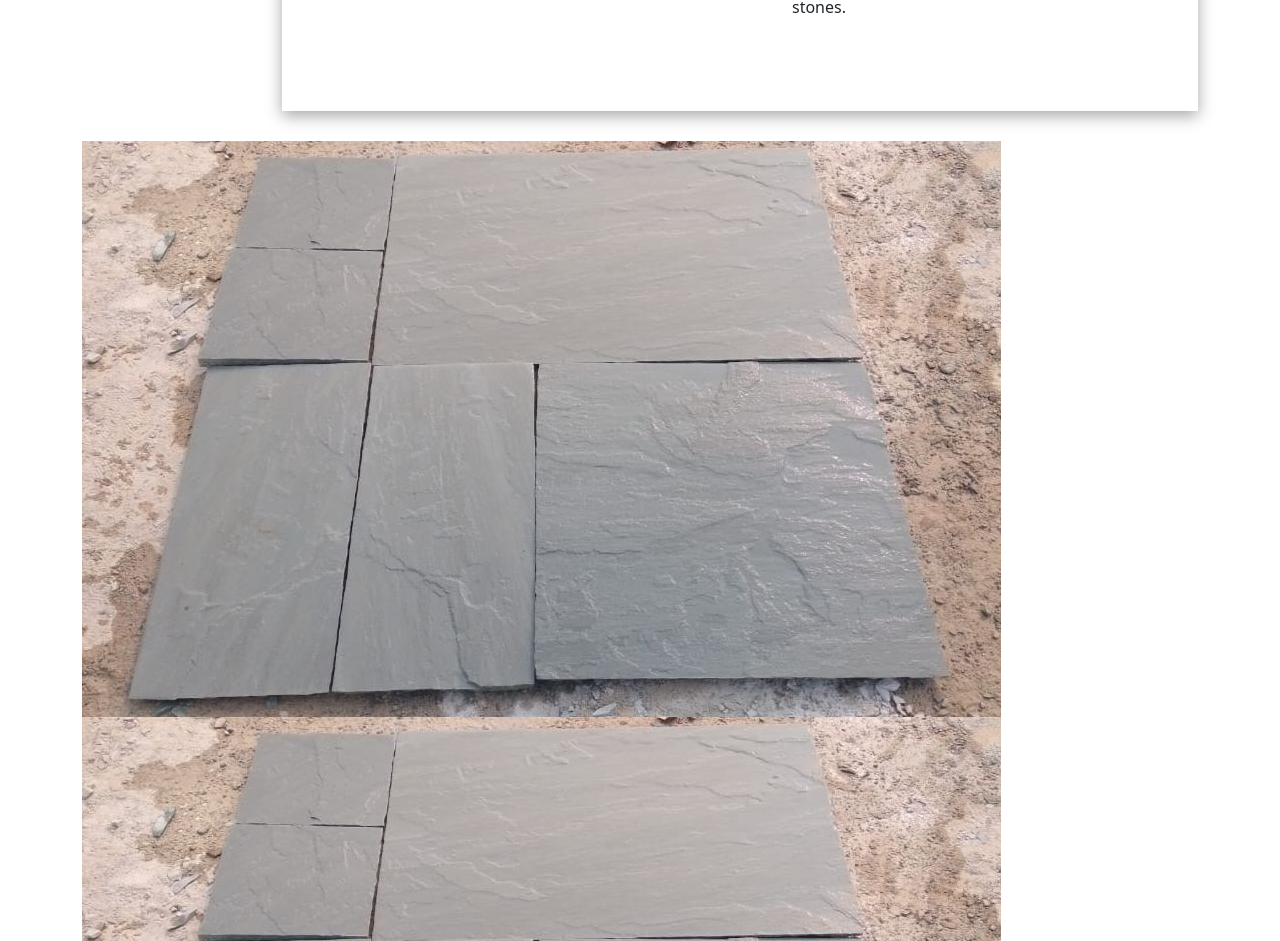
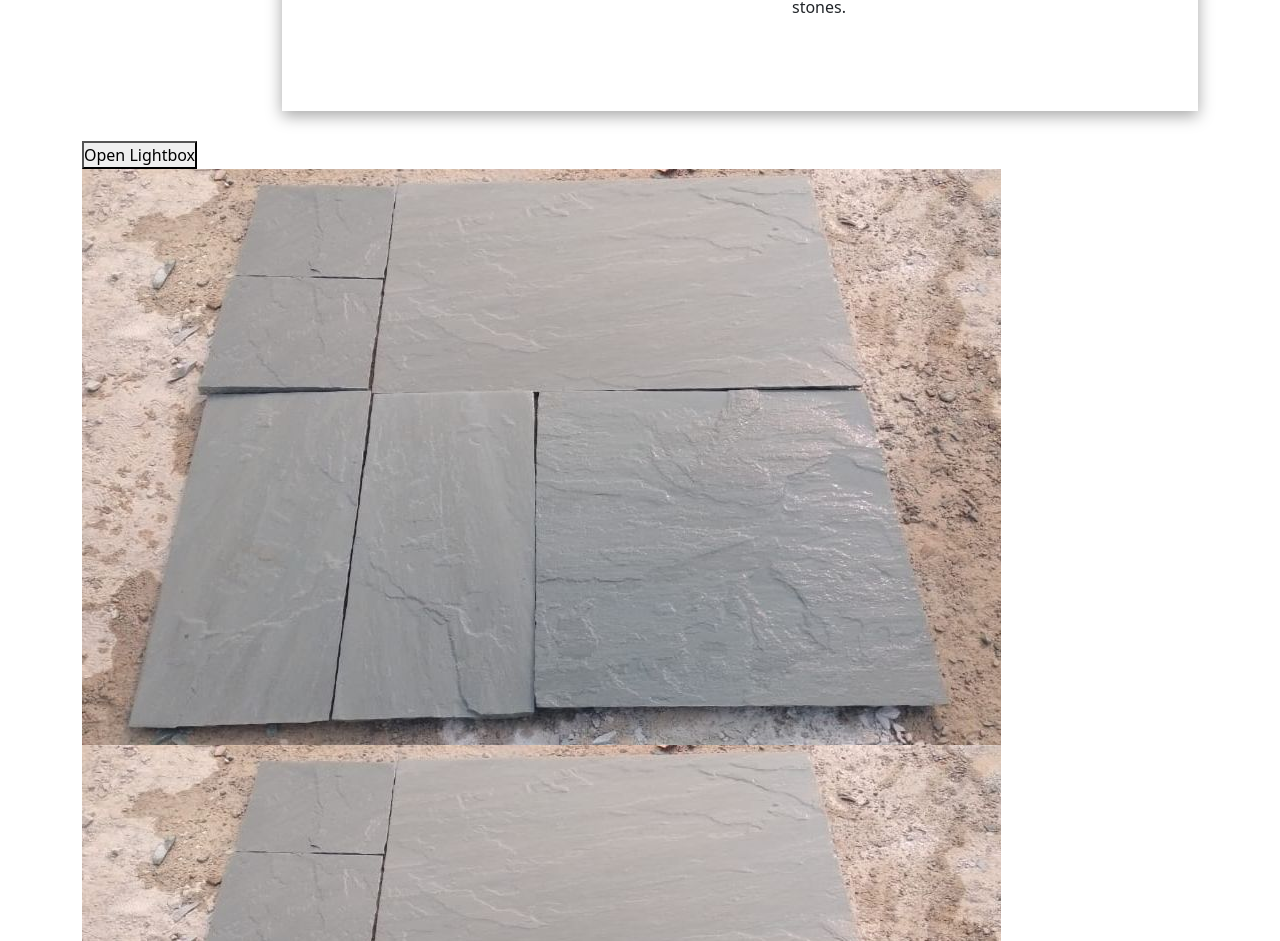
Before and after one commit to Snevj/Shree-Daulat, a React (Create React App) app in the folder frontend/: page / in a window 1280 px wide. Shown: the part 1755-2696 px from the top of the page. Built offline with nearby package versions, Linux system fonts and the light colour scheme.

Commit message:
Making the Gallery button functional

```diff
--- a/frontend/src/components/Menus/Menus.js
+++ b/frontend/src/components/Menus/Menus.js
@@ -7,6 +7,8 @@ import { IoIosInformationCircleOutline } from "react-icons/io";
 import { MdWork } from "react-icons/md";
 import { IoMdContact } from "react-icons/io";
 import image from "../../assets/images/Shree daulat.png" //I have imported the image from the Menus folder
+
+
 
 const Menus = ({toggle}) => {
   return (
--- a/frontend/src/pages/Gallery/GalleryApp.js
+++ b/frontend/src/pages/Gallery/GalleryApp.js
@@ -1,5 +1,5 @@
 import React from 'react';
-import Lightbox from "yet-another-react-lightbox"
+import Lightbox from "yet-another-react-lightbox";
 import { useState } from "react";
 import { slides } from "./data";
 import "yet-another-react-lightbox/styles.css";
@@ -8,16 +8,15 @@ import "yet-another-react-lightbox/plugins/captions.css";
 import "yet-another-react-lightbox/plugins/thumbnails.css";
 import Images from './Images';
 
+function App() {
+  // Remove the TypeScript notation
+  const [open, setOpen] = useState(false);
+  const [index, setIndex] = useState(-1);
 
-
-function App() {
-
-  // const [open, setOpen] = useState<boolean>(false);
-  const [index, setIndex] = useState(-1)
   return (
     <>
-      {/* <button onClick={() => setOpen(true)}>Open Lightbox</button> */}
-      <Images data={slides} onClick={ (currentIndex) => setIndex(currentIndex) }/>
+      <button onClick={() => setOpen(true)}>Open Lightbox</button>
+      <Images data={slides} onClick={(currentIndex) => setIndex(currentIndex)} />
 
       <Lightbox
         plugins={[Captions, Fullscreen, Thumbnails]}
@@ -25,15 +24,18 @@ function App() {
           showToggle: true,
           descriptionTextAlign: 'end',
         }}
-      // close={() => setOpen(false)}
-      // open={open}
+        close={() => setOpen(false)}
+        open={open || index >= 0}
         index={index}
-      open= { index>= 0}
-      close={()=> setIndex(-1)}
         slides={slides}
+
+        onClose={() => {
+          setOpen(false);
+          setIndex(-1);
+        }}
       />
     </>
-  )
+  );
 }
 
-export default App
+export default App;
--- a/frontend/src/pages/Gallery/gallery.js
+++ b/frontend/src/pages/Gallery/gallery.js
@@ -4,7 +4,7 @@ import GalleryApp from './GalleryApp'; // Import the converted component
 
 export default function Gallery() {
   return (
-    <div>
+    <div id= "gallery">
       <GalleryApp /> {/* Render the gallery here */}
     </div>
   );
```
Lines whose indentation alone changed are shown as unchanged.
